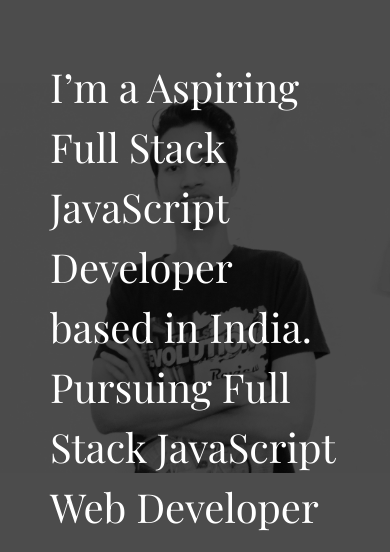
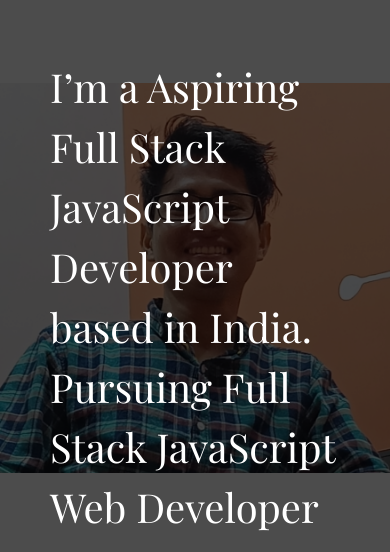
Before and after one commit to ajaybor0/ajayboro-portfolio, a plain HTML site: page index.html in a window 390 px wide. Shown: the part 5399-5951 px from the top of the page. Drawn offline with nearby package versions, Linux system fonts and the light colour scheme.

Commit message:
fixed css

```diff
--- a/css/style.css
+++ b/css/style.css
@@ -297,7 +297,7 @@ h4 {
 	}
 
 	.about {
-		background-image: url('/images/about-me01.webp');
+		background-image: url('/images/IMG_20211102_2134371.jpg');
 	}
 
 	.footer-flex {
```
